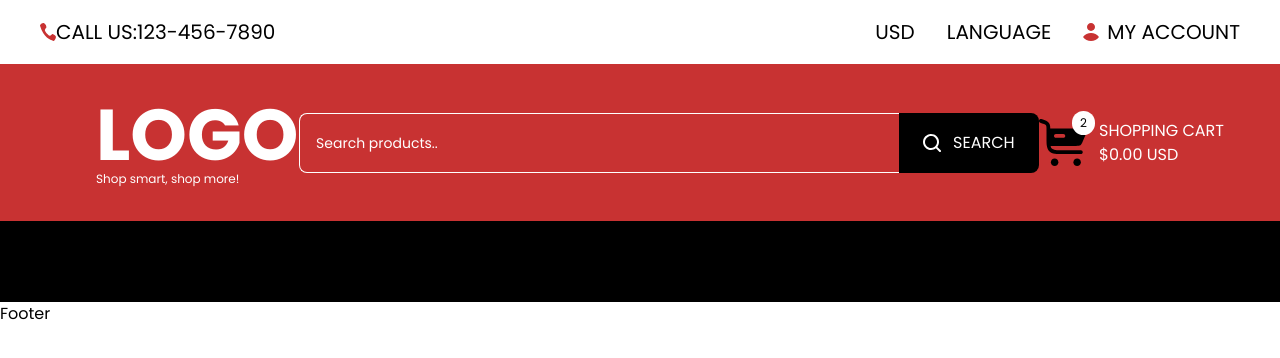
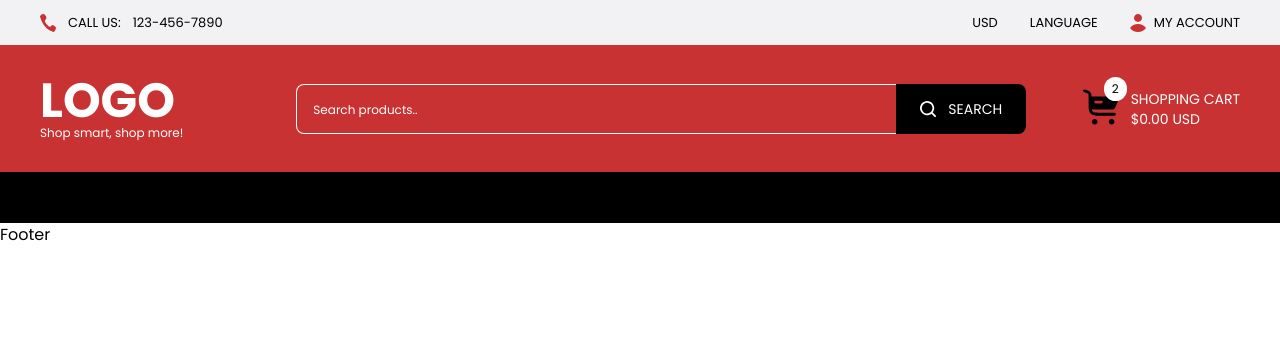
Before and after one commit to Osama575/barato, a React (Vite) app: page / in a window 1280 px wide. Shown: the top 358 px of the page. Built offline with nearby package versions, Linux system fonts and the light colour scheme.

Commit message:
Changes to header

```diff
--- a/src/components/Header.jsx
+++ b/src/components/Header.jsx
@@ -8,13 +8,13 @@ function Header() {
   return (
     <div className='w-screen font-poppins' >
        {/* first section bg-white*/}
-      <div className='bg-secondary h-[64px] w-full flex justify-between items-center px-10'>
-        <div className='flex justify-center items-centergap-3 text-xl'>
+      <div className='bg-[#F2F2F5] h-[45px] w-full flex justify-between items-center px-10 text-[13px]'>
+        <div className='flex justify-center items-center gap-3 '>
           <img src={call} alt="" />
           <p>CALL US:</p>
           <p>123-456-7890</p>
         </div>
-        <div className='flex justify-between items-center gap-8 text-xl'>
+        <div className='flex justify-between items-center gap-8'>
           <p>USD</p>
           <p>LANGUAGE </p>
           <div className='flex justify-center items-center gap-2'>
@@ -26,37 +26,37 @@ function Header() {
 
         {/* second section bg-red */}
 
-      <div className='bg-primary h-[157px]  w-full flex justify-between items-center pl-24 pr-14'>
+      <div className='bg-primary h-[127px] w-full flex justify-between items-center px-10'>
         <div className='flex flex-col'>
-          <h1 className='text-7xl font-bold text-secondary '>LOGO</h1>
+          <h1 className='text-5xl font-bold text-secondary '>LOGO</h1>
           <p className='text-xs text-secondary'>Shop smart, shop more!</p>
         </div>
 
         <div>
           </div>
-          <div className='h-[60px] flex items-center justify-center'>
-            <input type="text" placeholder='Search products..' className='pl-4 border-y border-l w-[600px] rounded-l-lg border-secondary text-secondary h-full placeholder-white placeholder:text-sm' />
-            <button className='bg-tertiary text-secondary flex items-center justify-center rounded-r-lg h-full gap-3 px-6'>
-              <img src={search} alt=""  className=''/>
+          <div className='h-[50px] flex items-center justify-center'>
+            <input type="text" placeholder='Search products..' className='pl-4 border-y border-l w-[600px] rounded-l-lg border-secondary text-secondary h-full placeholder-white placeholder:text-xs' />
+            <button className='bg-black text-white flex items-center justify-center rounded-r-lg h-full gap-3 px-6 text-sm'>
+              <img src={search} alt=""  className='w-4 h-4'/>
               SEARCH
             </button>
           </div>
 
           <div className='flex text-secondary gap-3'>
             <div className='relative'>
-              <img src={cart} alt="" />
-              <p className='absolute bg-secondary text-tertiary text-xs -top-2 -right-2 px-2 py-1 rounded-full'>2</p>
+              <img src={cart} alt="" className='w-9 h-9' />
+              <p className='absolute bg-secondary text-tertiary text-xs -top-3 -right-2 px-2 py-1 rounded-full'>2</p>
             </div>
-            <div className='flex flex-col'>
+            <div className='flex flex-col text-sm'>
               <p>SHOPPING CART</p>
-              <p>$0.00 USD</p>
+              <p className='text-sm'>$0.00 USD</p>
             </div>
           </div>
       </div>
 
       {/* third section bg-tertiary */}
 
-      <div className='bg-tertiary h-[81px]'>
+      <div className='bg-tertiary h-[51px]'>
         <div className='bg-secondary  '>
         </div>
         <div></div>
```
